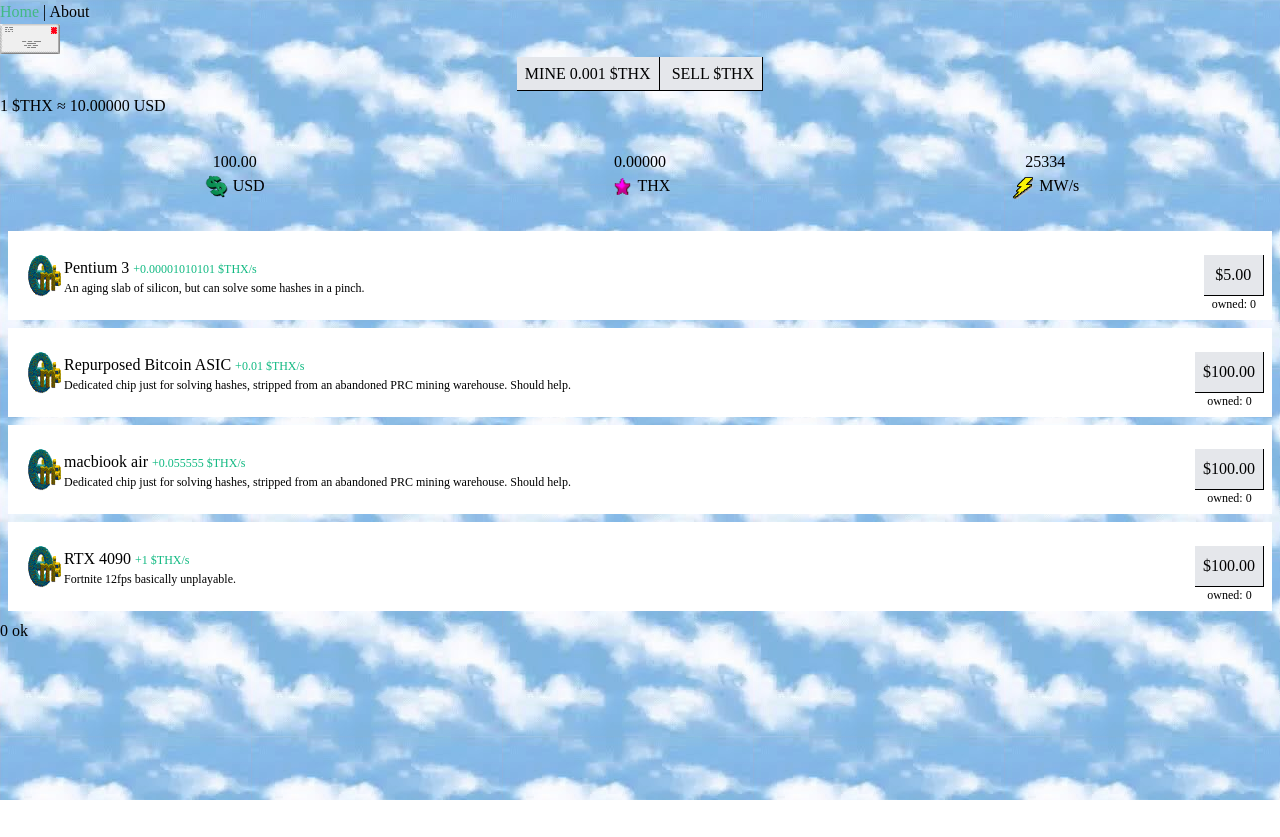
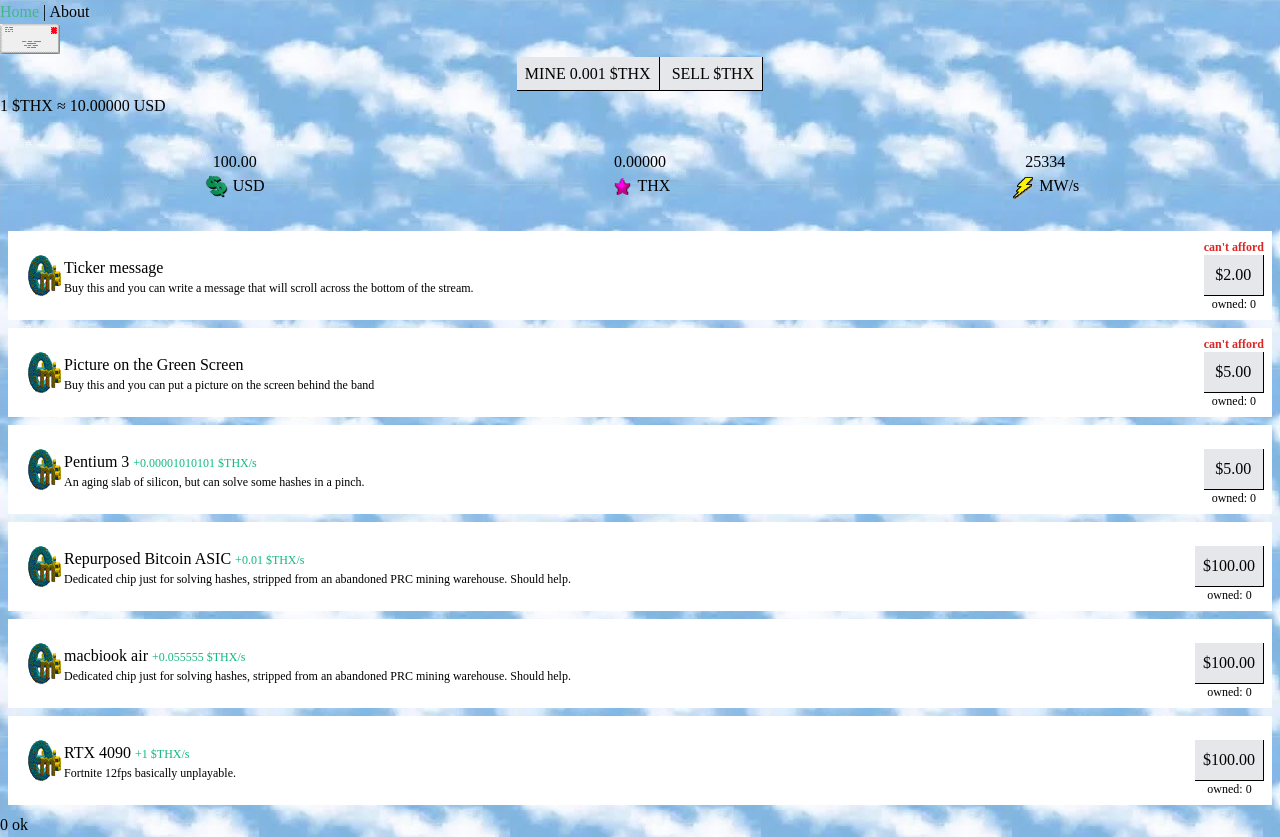
Before and after one commit to olvn/thxcoin, a Vue app: page /#/ in a window 1280 px wide. Before the commit the page ends 800 px from the top, so only its background shows below. Built offline with nearby package versions, Linux system fonts and the light colour scheme; no server answers; sample sign-in values are in the browser's storage.

Commit message:
fix stuff

```diff
--- a/package.json
+++ b/package.json
@@ -40,7 +40,9 @@
     "parserOptions": {
       "parser": "babel-eslint"
     },
-    "rules": {}
+    "rules": {
+      "no-debugger": "off"
+    }
   },
   "browserslist": [
     "> 1%",
--- /dev/null
+++ b/src/lib/purchases.js
@@ -0,0 +1,71 @@
+import router from "@/router";
+import store from "@/store";
+
+class Purchase {
+  constructor(
+    name,
+    description,
+    baseCost,
+    currency,
+    cbAction,
+    args,
+    inflationDivisor = 100.0
+  ) {
+    this.name = name;
+    this.description = description;
+    this.baseCost = baseCost;
+    this.currency = currency;
+    this.numPurchased = 0;
+    this.inflationDivisor = inflationDivisor;
+    this.cbAction = cbAction;
+    this.cbArgs = args;
+  }
+
+  inflation(currentCost) {
+    return Math.sqrt(currentCost) * (this.numPurchased / this.inflationDivisor);
+  }
+
+  cost() {
+    let currentCost = this.baseCost;
+
+    for (let i = 0; i < this.numPurchased; i++) {
+      currentCost = Number(currentCost + this.inflation(currentCost));
+    }
+
+    return currentCost;
+  }
+
+  buy() {
+    this.numPurchased += 1;
+    console.log("afldsjf")
+    this.cbAction(this.cbArgs);
+  }
+}
+
+const purchases = [
+  new Purchase(
+    "Ticker message",
+    "Buy this and you can write a message that will scroll across the bottom of the stream.",
+    2,
+    "THX",
+    async () => {
+      await store.dispatch("Miner/createMessage");
+      router.push({ name: "Message" });
+    }
+  ),
+  new Purchase(
+    "Picture on the Green Screen",
+    "Buy this and you can put a picture on the screen behind the band",
+    5,
+    "THX",
+    async () => {
+      await store.dispatch("Miner/createPicture");
+      router.push({ name: "Picture" });
+    }
+  ),
+];
+
+export default purchases.reduce((acc, u) => {
+  acc[u.name] = u;
+  return acc;
+}, {});
--- a/src/router/index.js
+++ b/src/router/index.js
@@ -15,7 +15,7 @@ const routes = [
     path: "/login",
     name: "Login",
     component: () =>
-      import(/* webpackChunkName: "about" */ "../views/Login.vue"),
+      import(/* webpackChunkName: "login" */ "../views/Login.vue"),
     beforeEnter: (to, from, next) => {
       console.log(!store.getters["User/currentUser"])
       if (!store.getters["User/currentUser"]) next();
@@ -38,8 +38,28 @@ const routes = [
     // this generates a separate chunk (about.[hash].js) for this route
     // which is lazy-loaded when the route is visited.
     component: () =>
-      import(/* webpackChunkName: "about" */ "../views/Chat.vue"),
+      import(/* webpackChunkName: "chat" */ "../views/Chat.vue"),
   },
+  {
+    path: "/ticker",
+    name: "Ticker",
+    // route level code-splitting
+    // this generates a separate chunk (about.[hash].js) for this route
+    // which is lazy-loaded when the route is visited.
+    component: () =>
+      import(/* webpackChunkName: "ticker" */ "../views/Ticker.vue"),
+  },
+  {
+    path: "/message",
+    name: "Message",
+    component: () =>
+      import(/* webpackChunkName: "chat" */ "../views/Message.vue"),
+    beforeEnter: (to, from, next) => {
+      console.log(store.getters["Miner/canMessage"], "foo foo")
+      if (store.getters["Miner/canMessage"]) next();
+      else next({ name: "Miner" });
+    },
+  }
 ];
 
 const router = new VueRouter({
--- a/src/stores/miner.js
+++ b/src/stores/miner.js
@@ -1,4 +1,5 @@
 import upgrades from "@/lib/upgrades";
+import purchases from "@/lib/purchases";
 
 // let newGameState = {
 //   totalCoin: 0,
@@ -14,16 +15,18 @@ import upgrades from "@/lib/upgrades";
 export default {
   state: () => {
     return {
+      message: false,
       totalCoin: 0,
       lifetimeCoin: 0,
       highCoin: 0,
       totalUsd: 100,
       lifetimeUsd: 100,
       exchangeRate: 10,
-      highUsd: 0,
+      highUsd: 100,
       clickWorth: 0.001,
       leaderboard: {},
       upgrades: upgrades,
+      purchases: purchases,
     };
   },
   getters: {
@@ -43,7 +46,7 @@ export default {
       return state.lifetimeUsd;
     },
     exchangeRate: (state) => {
-      return state.exchangeRate
+      return state.exchangeRate;
     },
     leaderboard: (state) => {
       return state.leaderboard;
@@ -61,8 +64,15 @@ export default {
       return state.upgrades;
     },
     availableUpgrades: (state) => {
-      const upgrades = Object.values(state.upgrades)
-      return upgrades.filter(u => u.baseCost <= state.lifetimeUsd);
+      const upgrades = Object.values(state.upgrades);
+      return upgrades.filter((u) => u.baseCost <= state.highUsd);
+    },
+    availablePurchases: (state) => {
+      const purchases = Object.values(state.purchases);
+      return purchases.filter((u) => u.cost() <= state.highUsd);
+    },
+    canMessage: (state) => {
+      return state.message;
     }
   },
   mutations: {
@@ -89,25 +99,37 @@ export default {
     UPDATE_LEADERBOARD(state, leaders) {
       state.leaderboard = leaders;
     },
+    ADD_MESSAGE(state) {
+      state.message = true;
+    },
     ADD_UPGRADE(state) {
       localStorage.setItem("minerState", JSON.stringify(state));
     },
-    LOAD_STATE(state, { totalCoin, lifetimeCoin, highCoin, totalUsd, upgrades }) {
+    ADD_PURCHASE(state) {
+      localStorage.setItem("minerState", JSON.stringify(state));
+    },
+    LOAD_STATE(
+      state,
+      { totalCoin, lifetimeCoin, highCoin, totalUsd, upgrades, message }
+    ) {
       state.totalCoin = totalCoin || 0;
       state.lifetimeCoin = lifetimeCoin || 0;
       state.highCoin = highCoin || 0;
       state.totalUsd = totalUsd || 0;
+      state.message = message || false;
       for (let key of Object.keys(upgrades)) {
         if (state.upgrades[key]) {
           state.upgrades[key].numPurchased = upgrades[key].numPurchased || 0;
-          state.upgrades[key].inflationDivisor =  upgrades[key].inflationDivisor || state.upgrades[key].inflationDivisor;
+          state.upgrades[key].inflationDivisor =
+            upgrades[key].inflationDivisor ||
+            state.upgrades[key].inflationDivisor;
         } else {
           console.log(key, "not found in state, discarding`");
         }
       }
     },
     SAVE_STATE(state) {
-      console.log(state)
+      console.log(state);
       localStorage.setItem("minerState", JSON.stringify(state));
     },
   },
@@ -118,7 +140,10 @@ export default {
     sellCoinForUsd(context, amountCoin) {
       if (amountCoin <= context.state.totalCoin) {
         context.commit("SUBTRACT_COIN_AMOUNT", amountCoin);
-        context.commit("ADD_USD_AMOUNT", amountCoin * context.state.exchangeRate)
+        context.commit(
+          "ADD_USD_AMOUNT",
+          amountCoin * context.state.exchangeRate
+        );
       }
     },
     spendCoin(context, amount) {
@@ -149,8 +174,30 @@ export default {
       }
       return false;
     },
+    buyPurchase(context, purchase) {
+      if (purchase.currency === "USD") {
+        if (context.getters["totalUsd"] - purchase.cost() >= 0) {
+          context.commit("ADD_PURCHASE", purchase);
+          context.commit("SUBTRACT_USD_AMOUNT", purchase.cost());
+          context.state.purchases[purchase.name].buy();
+          return true;
+        }
+      } else {
+        // assume costs $THX
+        if (context.getters["totalCoin"] - purchase.cost() >= 0) {
+          context.commit("ADD_PURCHASE", purchase);
+          context.commit("SUBTRACT_COIN_AMOUNT", purchase.cost());
+          context.state.purchases[purchase.name].buy();
+          return true;
+        }
+      }
+      return false;
+    },
+    createMessage(context) {
+      context.commit("ADD_MESSAGE");
+    },
     initState(context) {
-      console.log(context)
+      console.log(context);
       // if (localStorage.getItem("minerState")) {
       //   console.log("loading old state...");
       //   const oldState = JSON.parse(localStorage.getItem("minerState"));
--- /dev/null
+++ b/src/views/Message.vue
@@ -0,0 +1,9 @@
+<template>
+<div>
+</div>
+</template>
+<script>
+export default {
+
+}
+</script>
--- a/src/views/Miner.vue
+++ b/src/views/Miner.vue
@@ -14,9 +14,7 @@
       </a>
     </div>
 
-      <div>
-        1 $THX ≈ {{ exchangeRate.toFixed(5) }} USD
-      </div>
+    <div>1 $THX ≈ {{ exchangeRate.toFixed(5) }} USD</div>
 
     <div class="flex m-4 p-4 place-content-between text-center">
       <div class="w-1/3">
@@ -46,13 +44,59 @@
     </div>
 
     <div
+      :key="purchase.name"
+      v-for="purchase in purchases"
+      class="flex items-center bg-white m-2 p-2"
+    >
+      <img class="w-12 h-12" src="@/assets/gifs/email1.gif" />
+      <div class="flex-grow">
+        <div>
+          {{ purchase.name }}
+        </div>
+        <div class="text-xs">{{ purchase.description }}</div>
+      </div>
+      <div class="text-center">
+        <div
+          :class="{ invisible: (purchase.currency === 'USD'
+          ? (purchase.cost() <= totalUsd)
+          : (purchase.cost() <= totalCoin)
+        )}"
+          class="font-bold text-red-600 text-xs"
+        >
+          can't afford
+        </div>
+        <a>
+          <div
+            class="border-r border-b bg-gray-200 border-black p-2 hover:bg-gray-500"
+            v-bind:class="{
+              'bg-gray-300 text-gray-400': purchase.cost() > totalUsd,
+            }"
+            @click="buyPurchase(purchase)"
+          >
+          <span v-if="purchase.currency === 'USD'">
+            $THX
+          </span>
+          <span v-else>
+            ${{ purchase.cost().toFixed(2) }}
+          </span>
+          </div>
+        </a>
+
+        <div class="text-xs">owned: {{ purchase.numPurchased }}</div>
+      </div>
+    </div>
+
+    <div
       :key="upgrade.name"
       v-for="upgrade in upgrades"
       class="flex items-center bg-white m-2 p-2"
     >
       <img class="w-12 h-12" src="@/assets/gifs/email1.gif" />
       <div class="flex-grow">
-        <div>{{ upgrade.name }} <span class="text-xs text-green-500">+{{ upgrade.cps }} $THX/s</span></div>
+        <div>
+          {{ upgrade.name }}
+          <span class="text-xs text-green-500">+{{ upgrade.cps }} $THX/s</span>
+        </div>
         <div class="text-xs">{{ upgrade.description }}</div>
       </div>
       <div class="text-center">
@@ -68,7 +112,7 @@
             v-bind:class="{
               'bg-gray-300 text-gray-400': upgrade.cost() > totalUsd,
             }"
-            @click="buy(upgrade)"
+            @click="buyUpgrade(upgrade)"
           >
             ${{ upgrade.cost().toFixed(2) }}
           </div>
@@ -133,6 +177,9 @@ export default {
     upgrades() {
       return this.$store.getters["Miner/availableUpgrades"];
     },
+    purchases() {
+      return this.$store.getters["Miner/availablePurchases"];
+    },
   },
   methods: {
     mineCoin() {
@@ -141,8 +188,12 @@ export default {
     sellCoin() {
       this.$store.dispatch("Miner/sellCoinForUsd", this.totalCoin);
     },
-    async buy(upgrade) {
+    async buyUpgrade(upgrade) {
       await this.$store.dispatch("Miner/buyUpgrade", upgrade);
+    },
+    async buyPurchase(purchase) {
+      console.log(purchase);
+      await this.$store.dispatch("Miner/buyPurchase", purchase);
     },
   },
   beforeDestroy() {
--- /dev/null
+++ b/src/views/Ticker.vue
@@ -0,0 +1,39 @@
+<template>
+  <div class="cssmarquee">
+        <h1>CCSS..Text Scrolling CSS..Text Scrolling CSS..Text Scrolling CSS..Text Scrolling CSS..Text Scrolling CSS..Text Scrolling CSS..Text Scrolling CSS..Text Scrolling CSS..Text Scrolling CSS..Text Scrolling CSS..Text Scrolling CSS..Text Scrolling CSS..Text Scrolling CSS..Text Scrolling CSS..Text Scrolling SS..Text Scrolling </h1>
+    </div>
+</template>
+<script>
+export default {
+
+}
+</script>
+<style scoped>
+.cssmarquee {
+ height: 50px;
+ overflow: hidden;
+ position: relative;
+}
+.cssmarquee h1 {
+ font-size: 2em;
+ color: turquoise;
+ position: absolute;
+ width: 100%;
+ height: 100%;
+ margin: 0;
+ line-height: 50px;
+ text-align: center;
+ transform:translateX(100%);
+ animation: cssmarquee 10s linear infinite;
+}
+
+@keyframes cssmarquee {
+ 0%   {
+ transform: translateX(0%);
+ }
+ 100% {
+
+ transform: translateX(-100%);
+ }
+}
+</style>
```
